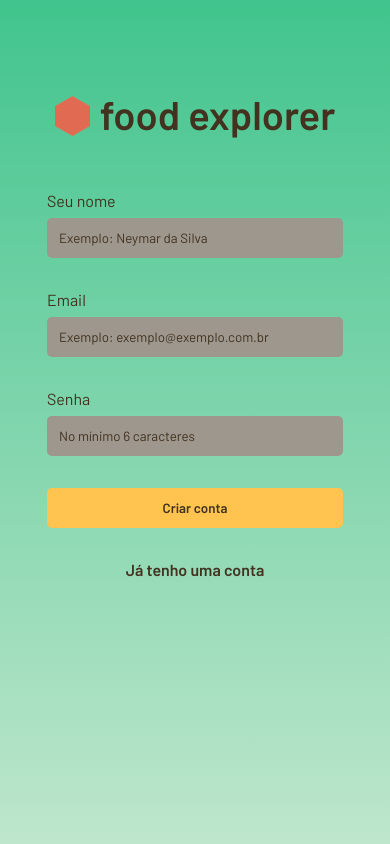
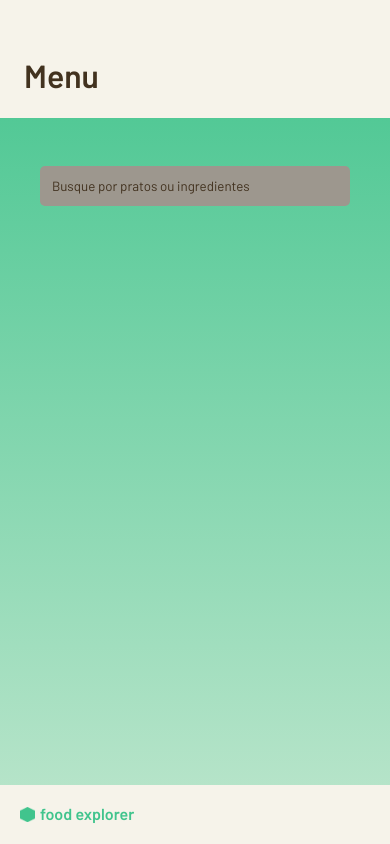
Before and after one commit to vithorDeveloper/foodExplorerFront, a React (Vite) app: page / in a window 390 px wide. Built offline with nearby package versions, Linux system fonts and the light colour scheme.

Commit message:
screens responsives

```diff
--- a/package.json
+++ b/package.json
@@ -12,6 +12,7 @@
   "dependencies": {
     "react": "^18.2.0",
     "react-dom": "^18.2.0",
+    "react-icons": "^4.8.0",
     "react-router-dom": "^6.11.2",
     "styled-components": "^5.3.10"
   },
--- a/src/main.jsx
+++ b/src/main.jsx
@@ -4,6 +4,7 @@ import ReactDOM from 'react-dom/client'
 
 import { SingIn } from './page/SingIn'
 import { SingUp } from './page/SingUp'
+import { Menu } from './page/Menu'
 import { GlobalStyle } from './styles/global'
 import { ThemeProvider } from 'styled-components'
 
@@ -12,7 +13,7 @@ ReactDOM.createRoot(document.getElementById('root')).render(
   <React.StrictMode>
     <ThemeProvider theme={theme}>
       <GlobalStyle />
-        <SingUp />
+        <Menu />
     </ThemeProvider>
   </React.StrictMode>,
 )
--- /dev/null
+++ b/src/page/Menu/index.jsx
@@ -0,0 +1,24 @@
+import { Container } from "./styles";
+import { Input } from "../../components/input"
+import logo from '../../assets/brand.png'
+
+export function Menu(){
+  return(
+    <Container>
+        <header>
+          <h1>Menu</h1>
+        </header>
+
+        <section>
+          <Input placeholder="Busque por pratos ou ingredientes"/>
+        </section>
+
+        <footer>
+          <div>
+            <img src={logo} alt="" />
+            <p>food explorer</p>
+          </div>
+        </footer>
+    </Container>
+  )
+}
--- /dev/null
+++ b/src/page/Menu/styles.js
@@ -0,0 +1,48 @@
+import styled from "styled-components";
+
+export const Container = styled.div`
+  height: 100vh;
+  background: rgb(65,196,141);
+  background: linear-gradient(180deg, rgba(65,196,141,1) 0%, rgba(190,230,205,1) 100%);
+  color: ${({ theme }) => theme.colors.brown};
+
+
+  >header{
+    background-color: ${({ theme }) => theme.colors.white};
+    padding: 5.6rem 0 2.4rem 2.4rem;
+  }
+
+  >section{
+    color: ${({ theme }) => theme.colors.white};
+    padding: 4rem;
+
+  }
+
+  >footer{
+    width: 100vw;
+
+    padding: 2rem;
+
+    background-color: ${({ theme }) => theme.colors.white};
+    position: absolute;
+    bottom: 0;
+
+    >div{
+      display: flex;
+      align-items: center;
+      gap: .5rem;
+
+      img{
+      width: 1.5rem;
+      height: 1.5rem;
+      }
+
+      p{
+        font-weight: bold;
+        color: ${({ theme }) => theme.colors.green_300};
+        position: relative;
+        bottom: .1rem;
+      }
+    }
+  }
+`
--- a/src/page/SingIn/index.jsx
+++ b/src/page/SingIn/index.jsx
@@ -17,15 +17,21 @@ export function SingIn() {
 
       <form>
 
-        <p>Email</p>
-        <Input placeholder="Exemplo: exemplo@exemplo.com.br" />
+      <h1>Faça login</h1>
 
-        <p>Senha</p>
-        <Input placeholder="No mínimo 6 caracteres" />
+        <div>
+          <p>Email</p>
+          <Input type="email" placeholder="Exemplo: exemplo@exemplo.com.br" />
+        </div>
+
+        <div>
+          <p>Senha</p>
+          <Input type="password" placeholder="No mínimo 6 caracteres" />
+        </div>
 
         <Button title='Entrar' />
 
-        <TextButton href="/src/page/SingUp" title='Criat nova conta'/>
+        <TextButton href="/src/page/SingUp" title='Criar nova conta'/>
 
       </form>
 
--- a/src/page/SingIn/styles.js
+++ b/src/page/SingIn/styles.js
@@ -38,4 +38,87 @@ export const Container = styled.div`
 
     >form{
       text-align: left;
-    }`
+
+      >h1{
+        display: none;
+      }
+    }
+
+@media screen and (min-width: 768px){
+  >form{
+    display: grid;
+    grid-template-columns: auto auto;
+
+    gap: 4rem;
+
+    >a{
+      border: 0.1rem solid ${({ theme }) => theme.colors.brown};
+      border-radius: 0.8rem;
+
+      display: flex;
+      align-items: center;
+      justify-content: center;
+
+      padding: 0;
+
+      position: relative;
+      bottom: -30%;
+    }
+
+    >button{
+      height: 5rem;
+
+      position: relative;
+      bottom: -30%;
+    }
+
+    >div{
+      >input{
+      margin-bottom: 0;
+      }
+    }
+
+  }
+}
+
+@media screen and (min-width: 1024px){
+  display: flex;
+  justify-content: center;
+  align-items: center;
+
+  gap: 20%;
+
+  >.brand{
+    >h1{
+      font-size: 4.5rem;
+    }
+  }
+
+  >form{
+    width: 40rem;
+    padding: 6rem 4rem;
+
+    background: rgba(255, 255, 255, 0.15);
+    border-radius: 16px;
+    box-shadow: 0 4px 30px rgba(0, 0, 0, 0.1);
+    backdrop-filter: blur(10.8px);
+
+    display: flex;
+    flex-direction: column;
+    justify-content: center;
+
+    >h1{
+      display: inline;
+    }
+
+    >a{
+      position: relative;
+      left: 0;
+
+      padding: 0;
+
+      border: none;
+    }
+  }
+}
+    `
--- a/src/page/SingUp/index.jsx
+++ b/src/page/SingUp/index.jsx
@@ -16,15 +16,22 @@ export function SingUp() {
       </div>
 
       <form>
+        <h1>Crie sua conta</h1>
 
+        <div>
           <p>Seu nome</p>
           <Input type="text" placeholder="Exemplo: Neymar da Silva" />
+        </div>
 
+        <div>
           <p>Email</p>
           <Input type="email" placeholder="Exemplo: exemplo@exemplo.com.br" />
+        </div>
 
+        <div>
           <p>Senha</p>
           <Input type="password" placeholder="No mínimo 6 caracteres" />
+        </div>
 
         <Button title='Criar conta' />
 
--- a/src/page/SingUp/styles.js
+++ b/src/page/SingUp/styles.js
@@ -38,4 +38,77 @@ export const Container = styled.div`
 
     >form{
       text-align: left;
-    }`
+
+
+      >h1{
+        display: none;
+      }
+    }
+
+@media screen and (min-width: 768px){
+  >form{
+    display: grid;
+    grid-template-columns: auto auto;
+
+    gap: 4rem;
+
+    >a{
+      position: relative;
+      right: -50%;
+    }
+
+    >button{
+      height: 5rem;
+
+      position: relative;
+      bottom: -30%;
+    }
+
+    >div{
+      >input{
+      margin-bottom: 0;
+      }
+    }
+
+  }
+}
+
+@media screen and (min-width: 1024px){
+  display: flex;
+  justify-content: center;
+  align-items: center;
+
+  gap: 20%;
+
+  >.brand{
+    >h1{
+      font-size: 4.5rem;
+    }
+  }
+
+  >form{
+    width: 40rem;
+    padding: 6rem 4rem;
+
+    background: rgba(255, 255, 255, 0.15);
+    border-radius: 16px;
+    box-shadow: 0 4px 30px rgba(0, 0, 0, 0.1);
+    backdrop-filter: blur(10.8px);
+
+    display: flex;
+    flex-direction: column;
+    justify-content: center;
+
+    >h1{
+      display: inline;
+    }
+
+    >a{
+      position: relative;
+      left: 0;
+
+      padding: 0;
+    }
+  }
+}
+`
```
Also changed, not shown: 1 other file (tests, documents, lock files or other folders). Lines whose indentation alone changed are shown as unchanged.
